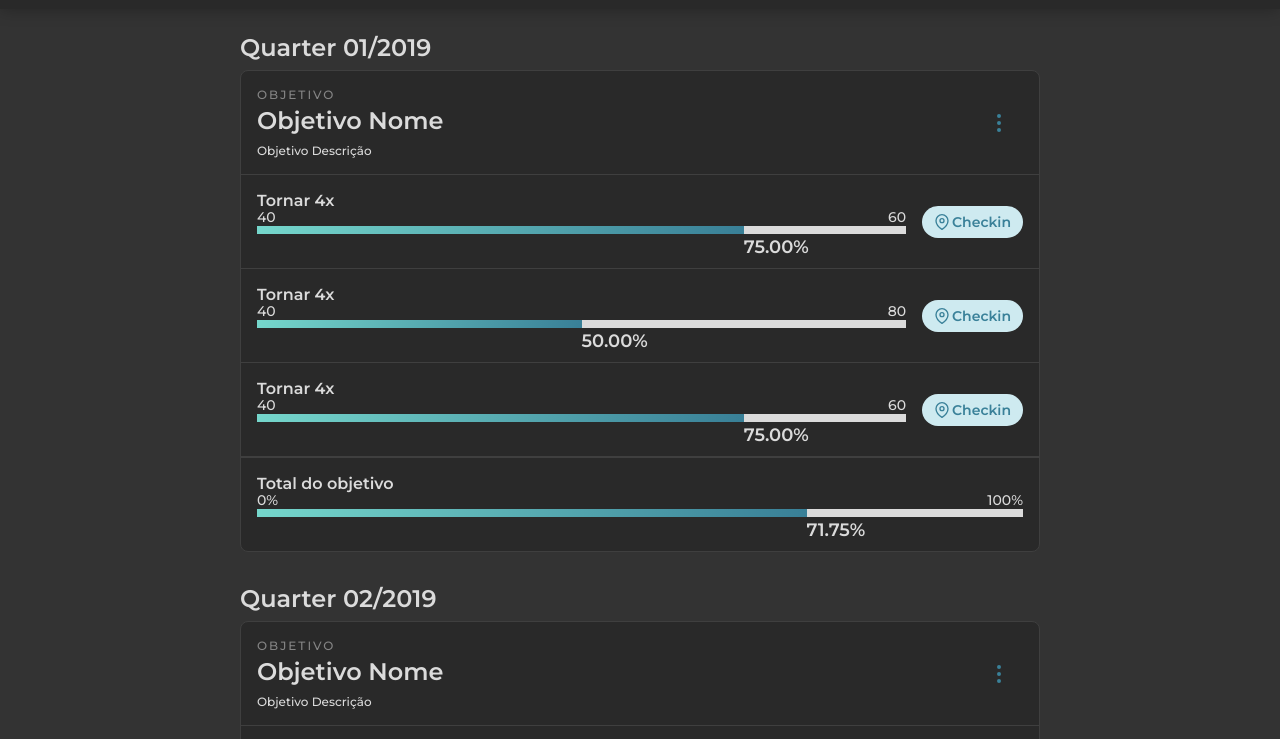
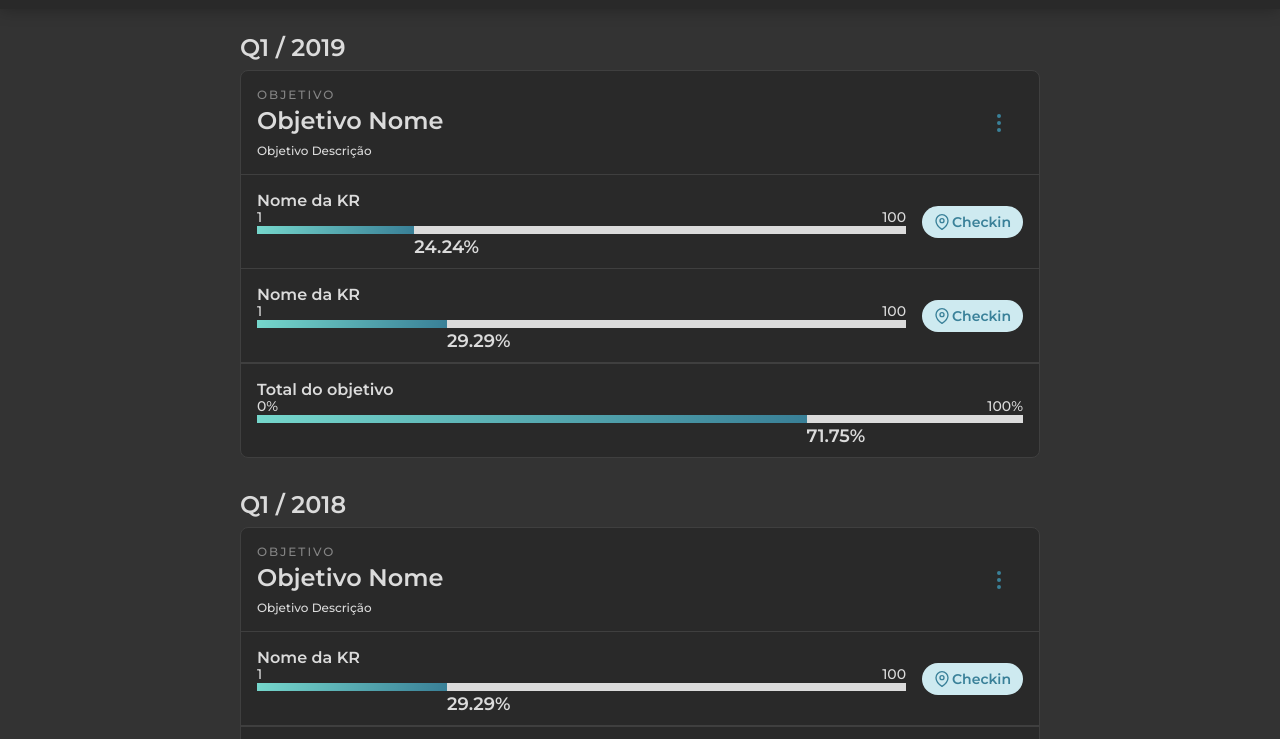
Before and after one commit to thiagodsign/okr, a plain HTML site: page index.html in a window 1280 px wide. Shown: the part 47-786 px from the top of the page. Drawn offline with nearby package versions, Linux system fonts and the light colour scheme.

Commit message:
Mudando estrutura do banco de dados

```diff
--- a/index.html
+++ b/index.html
@@ -22,9 +22,9 @@
   </nav>
 
   <div id="itemObjetivo">
-    <div class="container container_com-margem" v-for="quarter in okrs.quarter">
+    <div class="container container_com-margem" v-for="quarter in quarters">
       <h2 class="titulo">{{ quarter.nome }}</h2>
-      <section class="sessao" v-for="objetivo in quarter.objetivos">
+      <section class="sessao" v-for="objetivo in objetivosDoQuarter(quarter.id)">
         <div class="sessao__cabecalho">
           <div class="sessao__cabecalho-container-primario">
             <p class="texto texto_cinza texto_espacado">OBJETIVO</p>
@@ -40,7 +40,7 @@
         </div>
 
         <div class="sessao__conteudo">
-          <div class="sessao__item" v-for="item in objetivo.krs" v-bind:id="objetivo.krs.indexOf(item)"
+          <div class="sessao__item" v-for="item in krsDoObjetivo(objetivo.id)"
             onclick="fazerCheckin(this)" title=" Clique para fazer checkin">
             <div class="sessao__conteudo-primario-do-item">
               <h2 class="titulo titulo_cinza titulo_pequeno">{{ item.nome }}</h2>
--- a/index.js
+++ b/index.js
@@ -1,8 +1,10 @@
-import { okr } from "./okr.js"
+import { quarters, objetivosDoQuarter, krsDoObjetivo } from "./okr.js"
 
 new Vue({
   el: '#itemObjetivo',
   data: {
-    okrs: okr
+    quarters,
+    objetivosDoQuarter,
+    krsDoObjetivo
   }
 })
--- a/okr.js
+++ b/okr.js
@@ -1,56 +1,63 @@
-export const okr = {
-  quarter: [{
+export const quarters = [
+  {
     id: 1,
-    nome: 'Quarter 01/2019',
-    objetivos: [{
+    ano: 2019,
+    nome: 'Q1 / 2019',
+    periodoDoAno: 1
+  },
+  {
+    id: 2,
+    ano: 2019,
+    nome: 'Q1 / 2018',
+    periodoDoAno: 2
+  }
+]
+
+export const objetivos = [
+  {
+    id: 1,
     nome: 'Objetivo Nome',
     descricao: 'Objetivo Descrição',
-      krs: [{
-        nome: 'Tornar 4x',
-        valorInicial: 40,
-        valorFinal: 60,
-        valorAtual: 55,
-        tarefa: 0
+    idDoQuarter: 2
   },
   {
-        nome: 'Tornar 4x',
-        valorInicial: 40,
-        valorFinal: 80,
-        valorAtual: 60,
-        tarefa: 0
+    id: 2,
+    nome: 'Objetivo Nome',
+    descricao: 'Objetivo Descrição',
+    idDoQuarter: 1
+  }
+]
+
+export const krs = [
+  {
+    id: 1,
+    nome: 'Nome da KR',
+    descricao: 'KR Descrição',
+    idDoObjetivo: 2,
+    valorInicial: 1,
+    valorFinal: 100,
+    valorAtual: 25
   },
   {
-        nome: 'Tornar 4x',
-        valorInicial: 40,
-        valorFinal: 60,
-        valorAtual: 55,
-        tarefa: 0
-      }]
-    }]
-  },
-
-  {
     id: 2,
-    nome: 'Quarter 02/2019',
-    objetivos: [{
-      nome: 'Objetivo Nome',
-      descricao: 'Objetivo Descrição',
-      krs: [{
-        nome: 'Tornar 4x',
-        valorInicial: 40,
-        valorFinal: 60,
-        valorAtual: 55
-      }]
+    nome: 'Nome da KR',
+    descricao: 'KR Descrição',
+    idDoObjetivo: 2,
+    valorInicial: 1,
+    valorFinal: 100,
+    valorAtual: 30
   },
   {
-      nome: 'Objetivo Nome',
-      descricao: 'Objetivo Descrição',
-      krs: [{
-        nome: 'Tornar 4x',
-        valorInicial: 40,
-        valorFinal: 60,
-        valorAtual: 55
-      }]
-    }]
-  }]
+    id: 3,
+    nome: 'Nome da KR',
+    descricao: 'KR Descrição',
+    idDoObjetivo: 1,
+    valorInicial: 1,
+    valorFinal: 100,
+    valorAtual: 30
   }
+]
+
+export const objetivosDoQuarter = (idDoQuarter) => objetivos.filter(objetivo => objetivo.idDoQuarter === idDoQuarter)
+
+export const krsDoObjetivo = (idDoObjetivo) => krs.filter(kr => kr.idDoObjetivo === idDoObjetivo)
```
Lines whose indentation alone changed are shown as unchanged.
